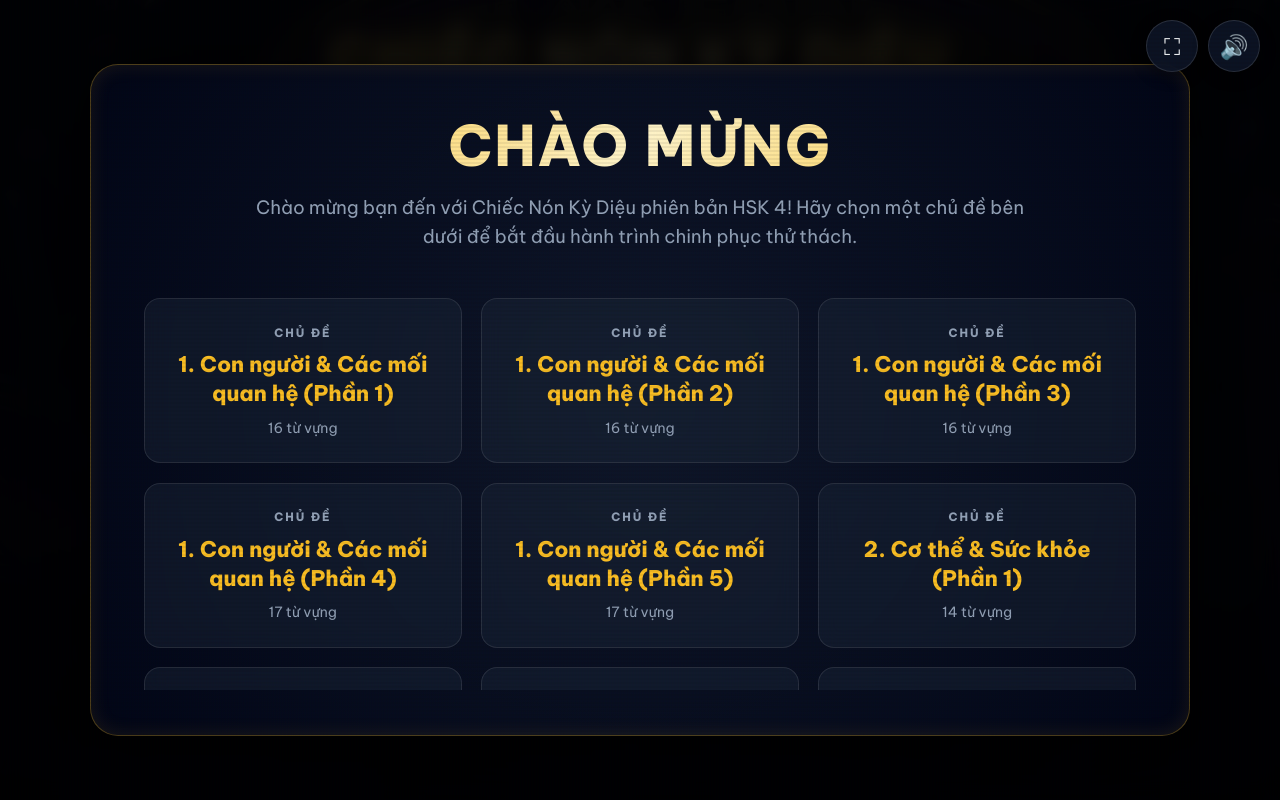
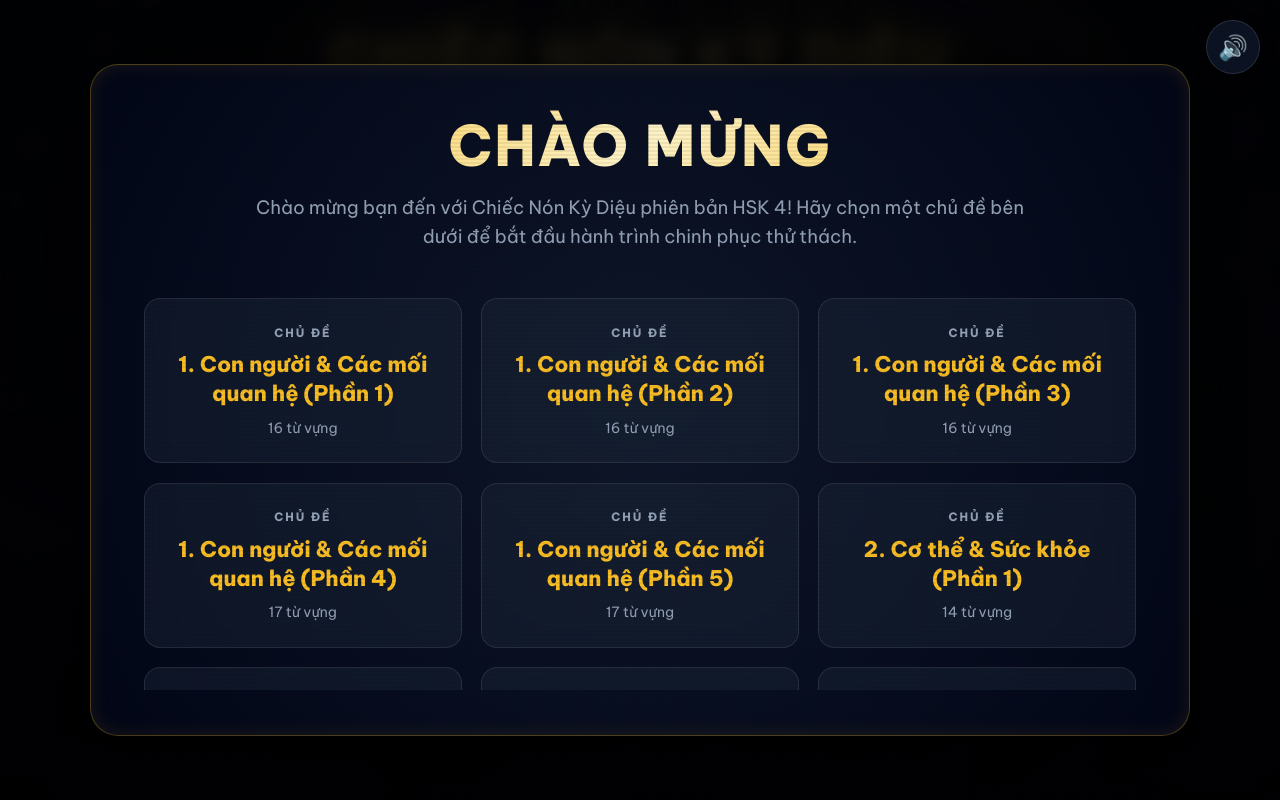
Before and after one commit to toiyeutinhoc238-sudo/game-hsk4, a website: page index.html in a window 1280 px wide. Drawn offline with Linux system fonts and the light colour scheme; a small style sheet from the web is missing.

Commit message:
Bo nut toan man hinh, chi giu lai nut am thanh o goc phai

```diff
--- a/index.html
+++ b/index.html
@@ -20,15 +20,10 @@
     <div class="bg-fixed-layer"></div>
     <div class="bg-overlay-layer"></div>
 
-    <!-- Top Control Bar (Fixed Top Right: Fullscreen, Sound) -->
-    <div class="top-controls">
-        <button id="fullscreen-toggle" class="control-btn" onclick="LMSAdapter.toggleFullscreen()" title="Toàn màn hình (Phím F)" aria-label="Toàn màn hình">
-            <span class="icon">⛶</span>
-        </button>
-        <button id="sound-toggle" class="control-btn sound-control" onclick="toggleSound()" title="Bật/Tắt âm thanh" aria-label="Bật/Tắt âm thanh">
-            <span class="icon">🔊</span>
-        </button>
-    </div>
+    <!-- Sound Control (Fixed Top Right) -->
+    <button id="sound-toggle" class="sound-control" onclick="toggleSound()" title="Bật/Tắt âm thanh" aria-label="Bật/Tắt âm thanh">
+        <span class="icon">🔊</span>
+    </button>
 
     <!-- LMS Toast Notification -->
     <div id="lms-toast" class="lms-toast"></div>
--- a/lms-adapter.js
+++ b/lms-adapter.js
@@ -149,15 +149,6 @@
             // 3. Setup Unload Handlers for SCORM session termination
             window.addEventListener('beforeunload', () => this.terminate());
             window.addEventListener('unload', () => this.terminate());
-
-            // 4. Setup Keybinding (F for Fullscreen)
-            window.addEventListener('keydown', (e) => {
-                if (e.key === 'f' || e.key === 'F') {
-                    if (!['INPUT', 'TEXTAREA'].includes(document.activeElement?.tagName)) {
-                        this.toggleFullscreen();
-                    }
-                }
-            });
 
             this.isInitialized = true;
             this.sendPostMessage('HSK4_LMS_READY', {
--- a/style.css
+++ b/style.css
@@ -135,43 +135,37 @@ body::before {
     z-index: 1;
 }
 
-/* Top Controls Bar (Sound, Fullscreen, Popout Tab) */
-.top-controls {
+/* Sound Control Button (Fixed Top Right) */
+.sound-control {
     position: fixed;
     top: clamp(10px, 2vw, 20px);
     right: clamp(10px, 2vw, 20px);
-    display: flex;
-    align-items: center;
-    gap: clamp(6px, 1.2vw, 10px);
-    z-index: 200;
-}
-
-.control-btn {
     background: var(--surface);
     border: 1px solid var(--glass-border);
     color: var(--text);
-    width: clamp(40px, 4.5vw, 52px);
-    height: clamp(40px, 4.5vw, 52px);
+    width: clamp(42px, 4.8vw, 54px);
+    height: clamp(42px, 4.8vw, 54px);
     border-radius: 50%;
     cursor: pointer;
     display: flex;
     justify-content: center;
     align-items: center;
-    font-size: clamp(1.1rem, 2.2vw, 1.45rem);
+    font-size: clamp(1.2rem, 2.3vw, 1.5rem);
     transition: all 0.25s cubic-bezier(0.4, 0, 0.2, 1);
     backdrop-filter: blur(8px);
     -webkit-backdrop-filter: blur(8px);
+    z-index: 200;
     box-shadow: 0 4px 15px rgba(0, 0, 0, 0.4);
 }
 
-.control-btn:hover {
+.sound-control:hover {
     border-color: var(--accent);
     transform: scale(1.08);
     box-shadow: 0 0 16px rgba(251, 191, 36, 0.4);
     color: var(--accent);
 }
 
-.control-btn:active {
+.sound-control:active {
     transform: scale(0.94);
 }
 
```
Also changed, not shown: README.md.
